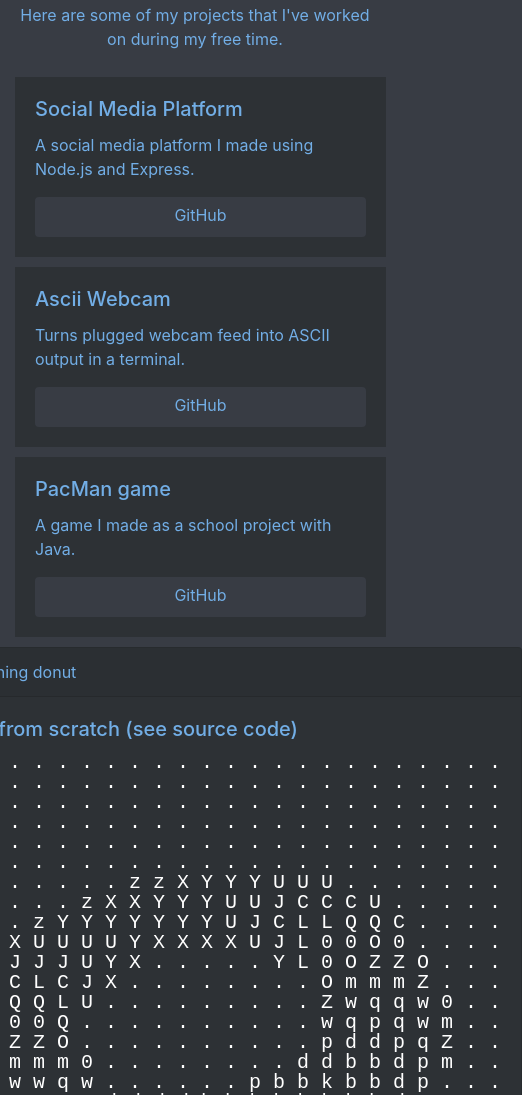
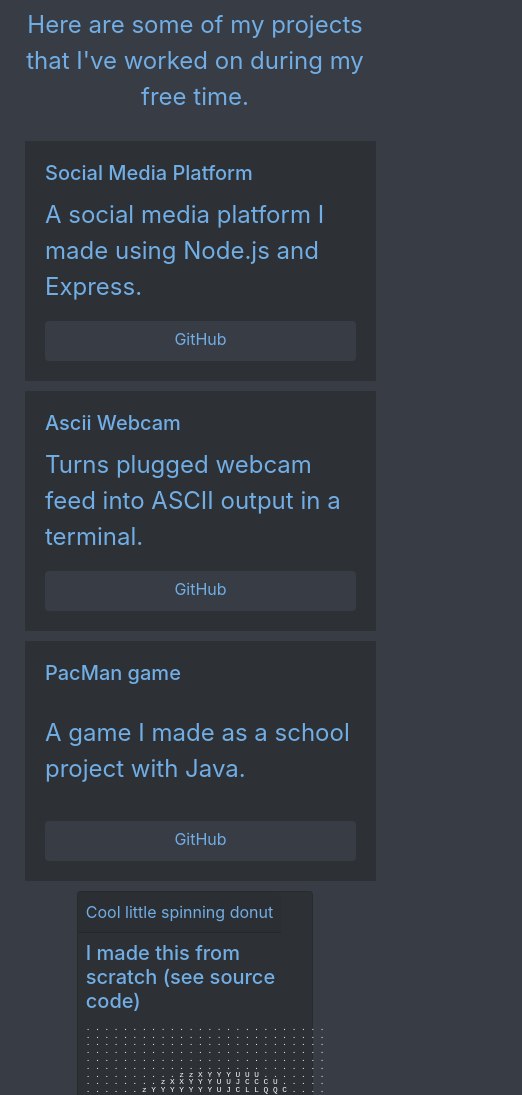
Before and after one commit to Magvyy/portfolio, a plain HTML site: page index.html in a window 390 px wide. Shown: the part 905-2000 px from the top of the page, 522 px wide, since content can reach past the window. Drawn offline with nearby package versions, Linux system fonts and the light colour scheme.

Commit message:
updated for phone

```diff
--- a/style.css
+++ b/style.css
@@ -27,6 +27,8 @@ body {
 #me img {
     margin: auto;
     max-height: 500px;
+    width: 80vw;
+    max-width: fit-content;
     margin-top: 10px;
     margin-bottom: 10px;
 }
@@ -39,14 +41,6 @@ body {
     width: calc(90vw + 50px) !important;
     justify-content: center;
 }
-
-/* #work {
-    grid-row: span 2;
-    grid-column: span 3;
-    width: 100% !important;
-    height: 100% !important;
-    background-color:rgb(45, 49, 53) !important;
-} */
 
 .project-card {
     width: 100% !important;
@@ -78,7 +72,25 @@ body {
     background-color:rgb(45, 49, 53) !important;
 }
 
+#torus div {
+    padding: calc(60vw / 30);
+    width: fit-content;
+    height: fit-content;
+}
+
+#torus .card-body {
+    width: 60vw !important;
+}
+
+#torus h5 {
+    width: 100% !important;
+}
+
 #torus-text {
+    font-size: calc(60vw / 30) !important;
+    line-height: calc(60vw / 30) !important;
+    width: 100%;
+    height: fit-content;
     font-family: monospace;
     color: white !important;
     white-space: pre;
@@ -90,39 +102,18 @@ body {
 }
 
 footer {
-    /* align-content: flex-end; */
-    font-size: 40px;
+    font-size: 5vw;
 }
 
 #dhops {
     display: none;
 }
 
-@media (max-width: 1800px) {
-    /* #projects {
-        grid-template-columns: repeat(2, 30vw);
-        grid-template-rows: repeat(2, fit-content);
-    } */
-
-    /* #dhops {
-        display: none;
-    } */
-
-    /* footer {
-        margin: 0 auto;
-    } */
-}
-
 @media (max-width: 991px) {
-    /* #projects {
-        grid-template-columns: 45vw;
-        grid-template-rows: repeat(3, fit-content);
-    } */
-
     .navbar-toggler {
         height: 60px;
-        width: 80px;
-    }
+            width: 80px;
+        }
 
     .navbar-brand {
         font-size: 50px;
@@ -136,3 +127,17 @@ footer {
         font-size: 25px;
     }
 }
+
+@media (max-width: 700px) {
+    #projects {
+        grid-template-columns: 90vw !important;
+        grid-template-rows: repeat(3, fit-content);
+    }
+}
+
+@media (max-width: 425px) {
+
+    p {
+        font-size: 1.5rem !important;
+    }
+}
```
Also changed, not shown: index.html (+2 -2 lines).
